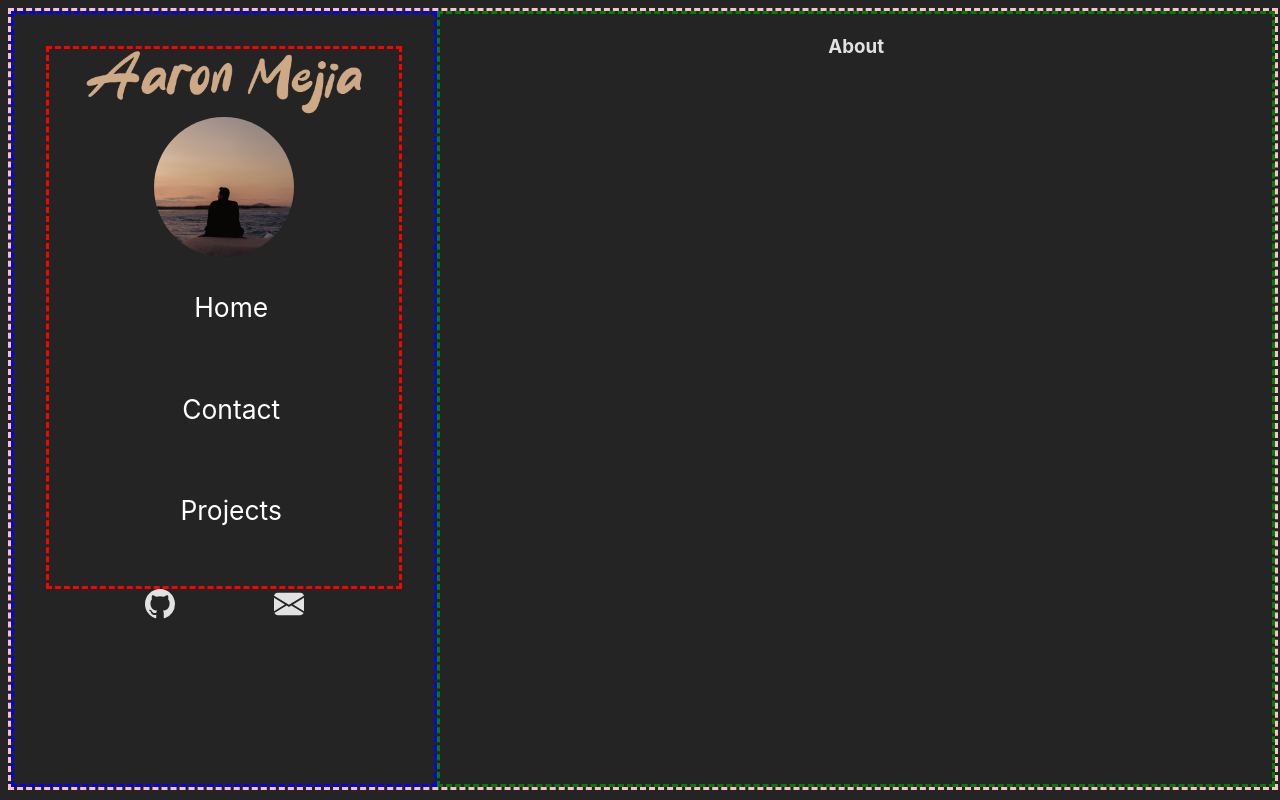
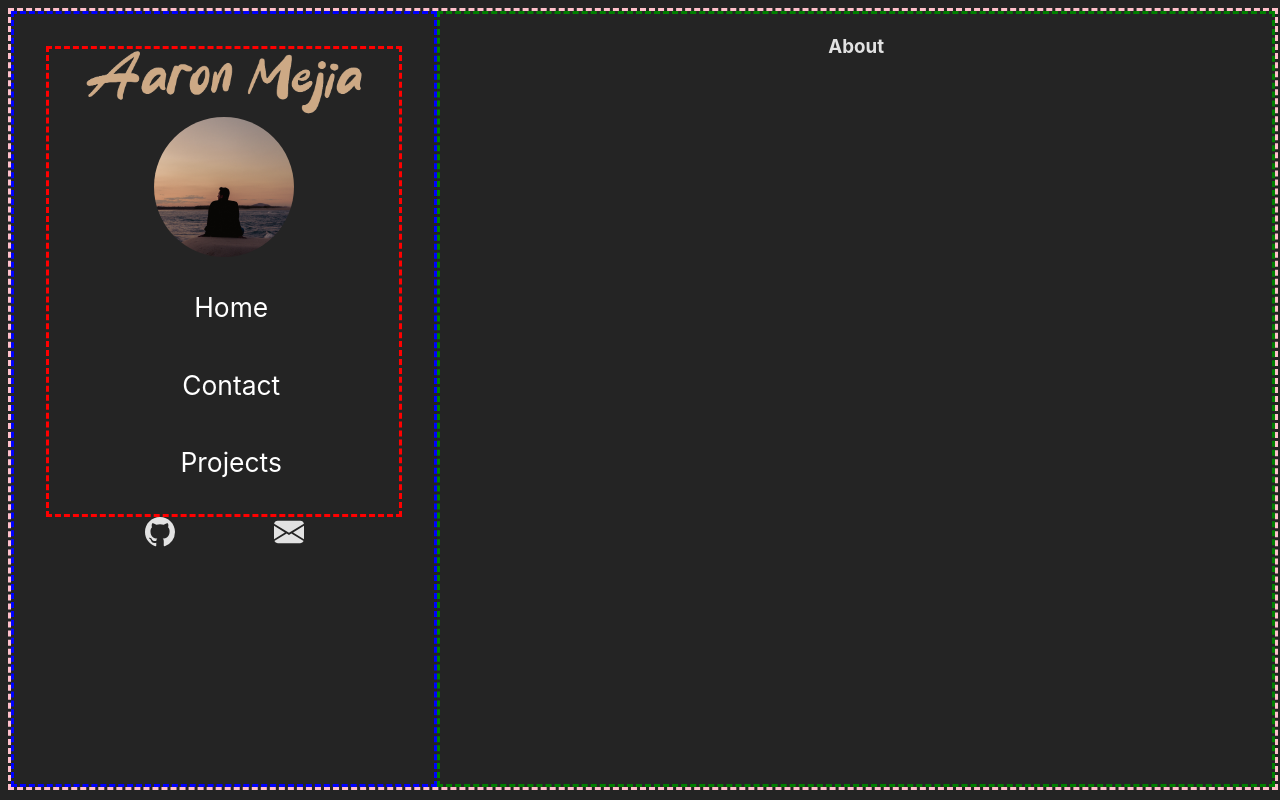
Before and after one commit to mejia-dev/mejia.dev, a React (Vite) app: page / in a window 1280 px wide. Built offline with nearby package versions, Linux system fonts and the light colour scheme.

Commit message:
Adjust header item spacing

```diff
--- a/src/components/Header.tsx
+++ b/src/components/Header.tsx
@@ -31,7 +31,7 @@ export default function Header(props: HeaderProps): JSX.Element {
           props.navButtons.map((action) => (
             <span key={action + (modalShown ? "small" : "big")} className={action + (modalShown ? "small" : "big")} onClick={() => setModalShown(false)}>
               <div className={modalShown ? "navBarButtonSmall" : "navBarButton"} onClick={() => props.onClickNavButton(action)}>{action}</div>
-              <br /><br />
+              <br />
             </span>
           ))
         }
@@ -62,7 +62,7 @@ export default function Header(props: HeaderProps): JSX.Element {
   }, [])
 
   return (
-    <>
+    <div id="headerItems">
       <div id="navBar">
         <svg onClick={() => setModalShown(!modalShown)} xmlns="http://www.w3.org/2000/svg" fill="currentColor" id="navBarHamburger" viewBox="0 0 16 16">
           <path d="M2.5 12a.5.5 0 0 1 .5-.5h10a.5.5 0 0 1 0 1H3a.5.5 0 0 1-.5-.5m0-4a.5.5 0 0 1 .5-.5h10a.5.5 0 0 1 0 1H3a.5.5 0 0 1-.5-.5m0-4a.5.5 0 0 1 .5-.5h10a.5.5 0 0 1 0 1H3a.5.5 0 0 1-.5-.5" />
@@ -85,11 +85,10 @@ export default function Header(props: HeaderProps): JSX.Element {
         <div id="navBarButtonHolder">
           {renderNavButtons()}
         </div>
-
       </div>
       <div id="navBarExternalLinksHolder">
         {renderExternalLinks()}
       </div>
-    </>
+    </div>
   )
 }
```
